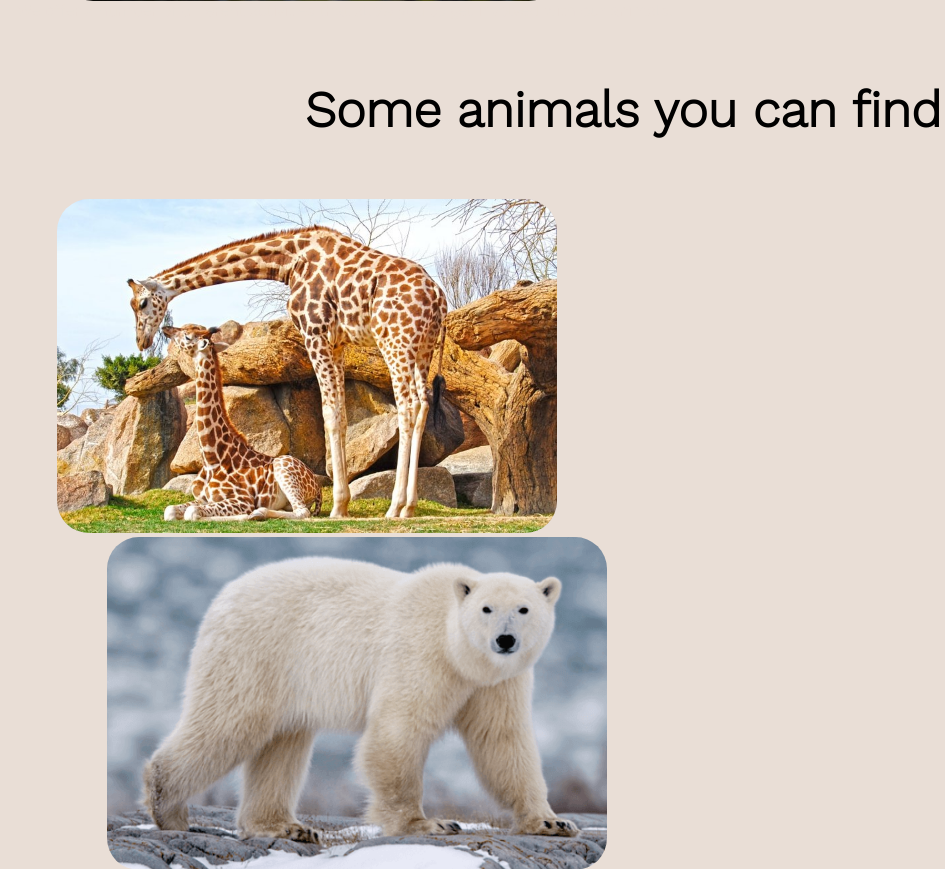
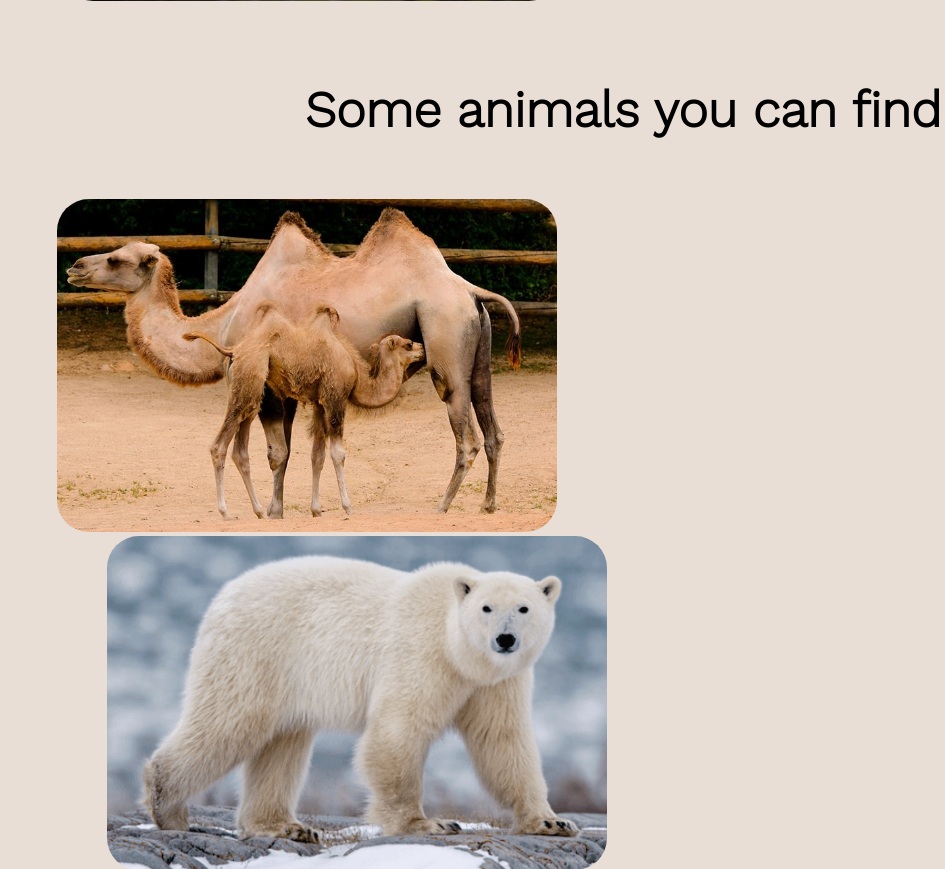
Before and after one commit to albercm30/zoowebapp, a Flask app: page / in a window 1280 px wide. Shown: the part 1196-2065 px from the top of the page, without its empty margins (335-1280 px from the left). Run offline with Flask 2, Linux system fonts and the light colour scheme; parts of the project's set-up code (start-up, migrations or seed data) failed here and were passed over.

Commit message:
desert back

```diff
--- a/WebAppProject/static/style.css
+++ b/WebAppProject/static/style.css
@@ -126,7 +126,7 @@ nav {
     border-radius: 2rem;
 }
 
-.giraffe {
+.camel {
     margin-left: 40px;
 }
 
--- a/WebAppProject/templates/main/index.html
+++ b/WebAppProject/templates/main/index.html
@@ -18,7 +18,7 @@
 <div class="container-animals">
     <h2>Some animals you can find</h2>
     <div class="img-animals">
-        <a href="{{ url_for('main.animals') }}"><img src="{{ url_for('static', filename='giraffe.jpg') }}" alt="giraffe" class="giraffe" /></a>
+        <a href="{{ url_for('main.animals') }}"><img src="{{ url_for('static', filename='camel.jpg') }}" alt="camel" class="camel" /></a>
         <a href="{{ url_for('main.animals') }}"><img src="{{ url_for('static', filename='polar-bear.png') }}" alt="polar bear" class="polar-bear" /></a>
         <a href="{{ url_for('main.animals') }}"><img src="{{ url_for('static', filename='deer.jpg') }}" alt="deer" class="deer" /></a>
         <a href="{{ url_for('main.animals') }}"><img src="{{ url_for('static', filename='stingray.jpg') }}" alt="stingray" class="stingray"/></a>
```
Also changed, not shown: WebAppProject/static/camel.jpg (added), WebAppProject/static/desert-fox.jpeg (added), WebAppProject/static/giraffe.jpg (deleted), WebAppProject/static/gnu.jpg (deleted), WebAppProject/static/guepard.jpg (deleted), WebAppProject/static/rhino.jpg (deleted), WebAppProject/static/scorpion.jpg (added), WebAppProject/static/snake.jpeg.
